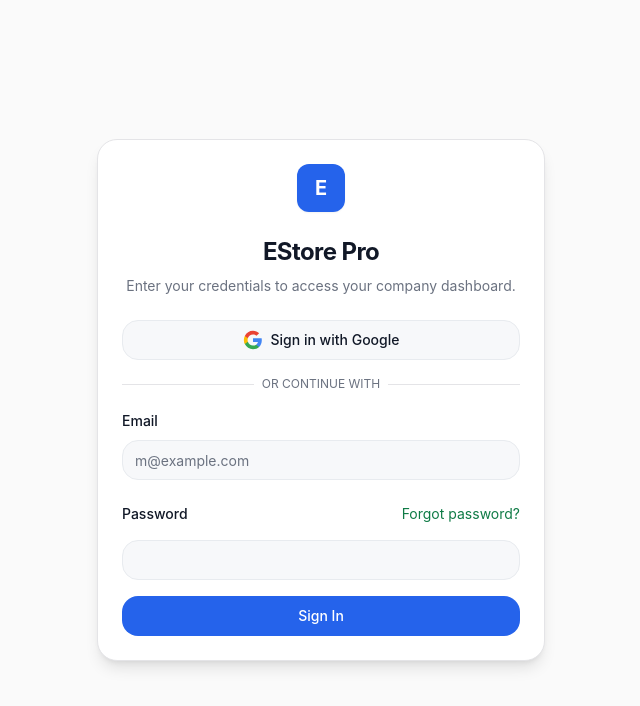
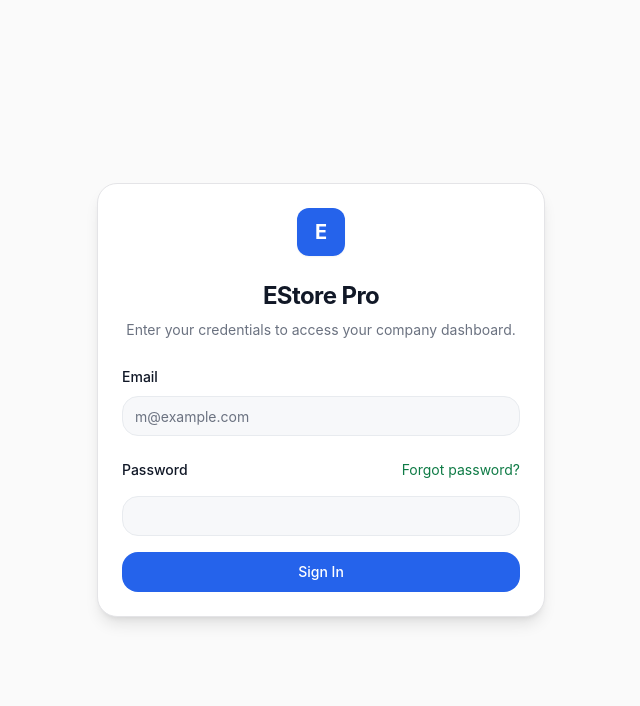
Before and after one commit to workergod/E-store, a React (Vite) app: page /login in a window 1280 px wide. Shown: the top 706 px of the page, without its empty margins (319-959 px from the left). Built offline with nearby package versions, Linux system fonts and the light colour scheme; no server answers.

Commit message:
feat: remove Google sign-in option and divider from login screen

```diff
--- a/src/features/auth/pages/LoginPage.tsx
+++ b/src/features/auth/pages/LoginPage.tsx
@@ -1,7 +1,6 @@
 import { useState } from 'react';
 import { Card, CardHeader, CardTitle, CardDescription, CardContent } from '../../../shared/ui/Card';
 import { LoginForm } from '../components/LoginForm';
-import { GoogleLoginButton } from '../components/GoogleLoginButton';
 import { useAuthStore } from "../../../store/authStore";
 import { Navigate } from 'react-router-dom';
 
@@ -34,20 +33,6 @@
             </div>
           )}
 
-          <GoogleLoginButton
-            onSuccess={() => setError(null)}
-            onError={(msg) => setError(msg)}
-          />
-
-          <div className="relative">
-            <div className="absolute inset-0 flex items-center">
-              <span className="w-full border-t border-zinc-200 dark:border-zinc-800" />
-            </div>
-            <div className="relative flex justify-center text-xs uppercase">
-              <span className="bg-card px-2 text-muted-foreground">Or continue with</span>
-            </div>
-          </div>
-
           <LoginForm
             onSuccess={() => setError(null)}
             onError={(msg) => setError(msg)}
```
